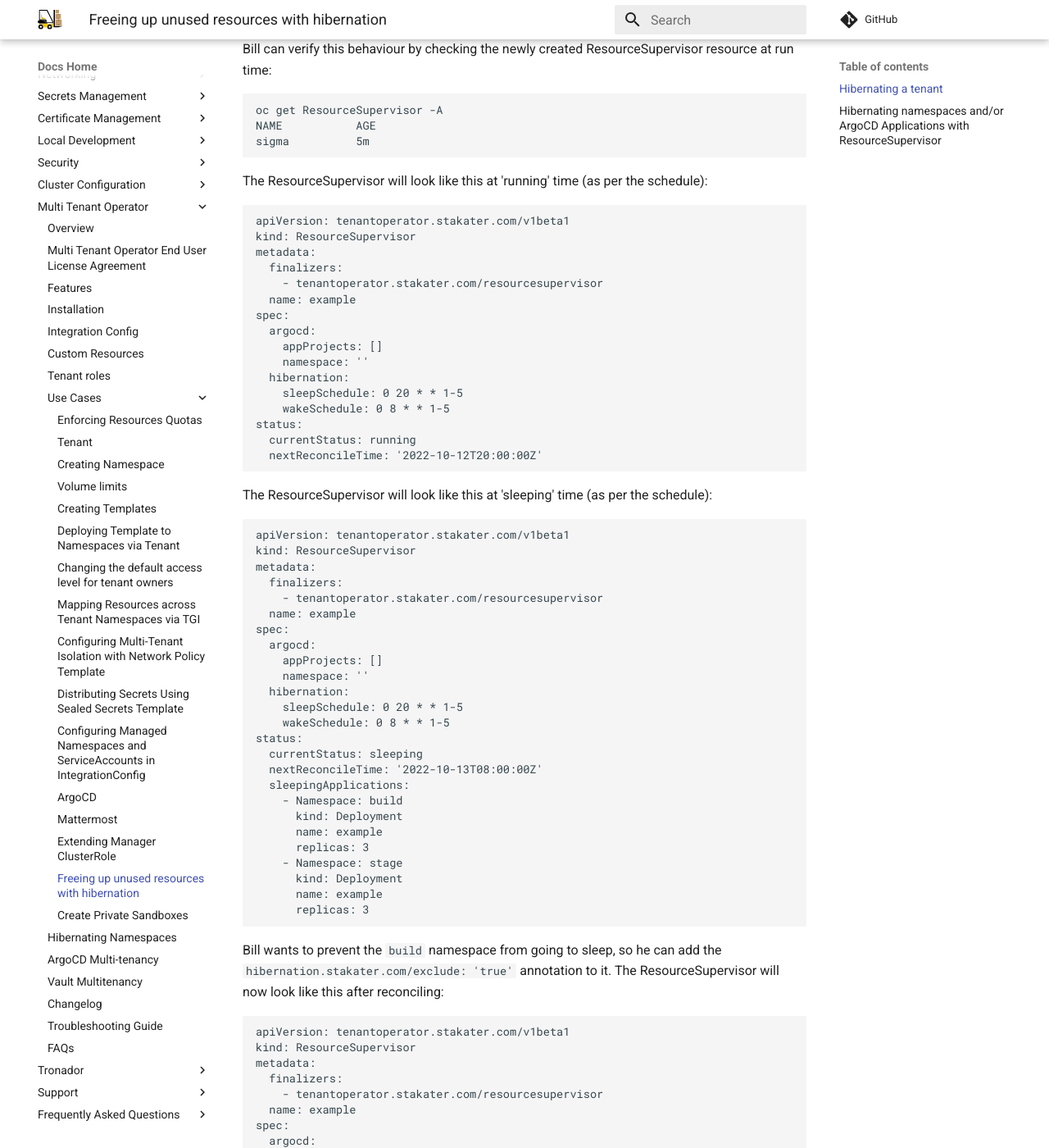
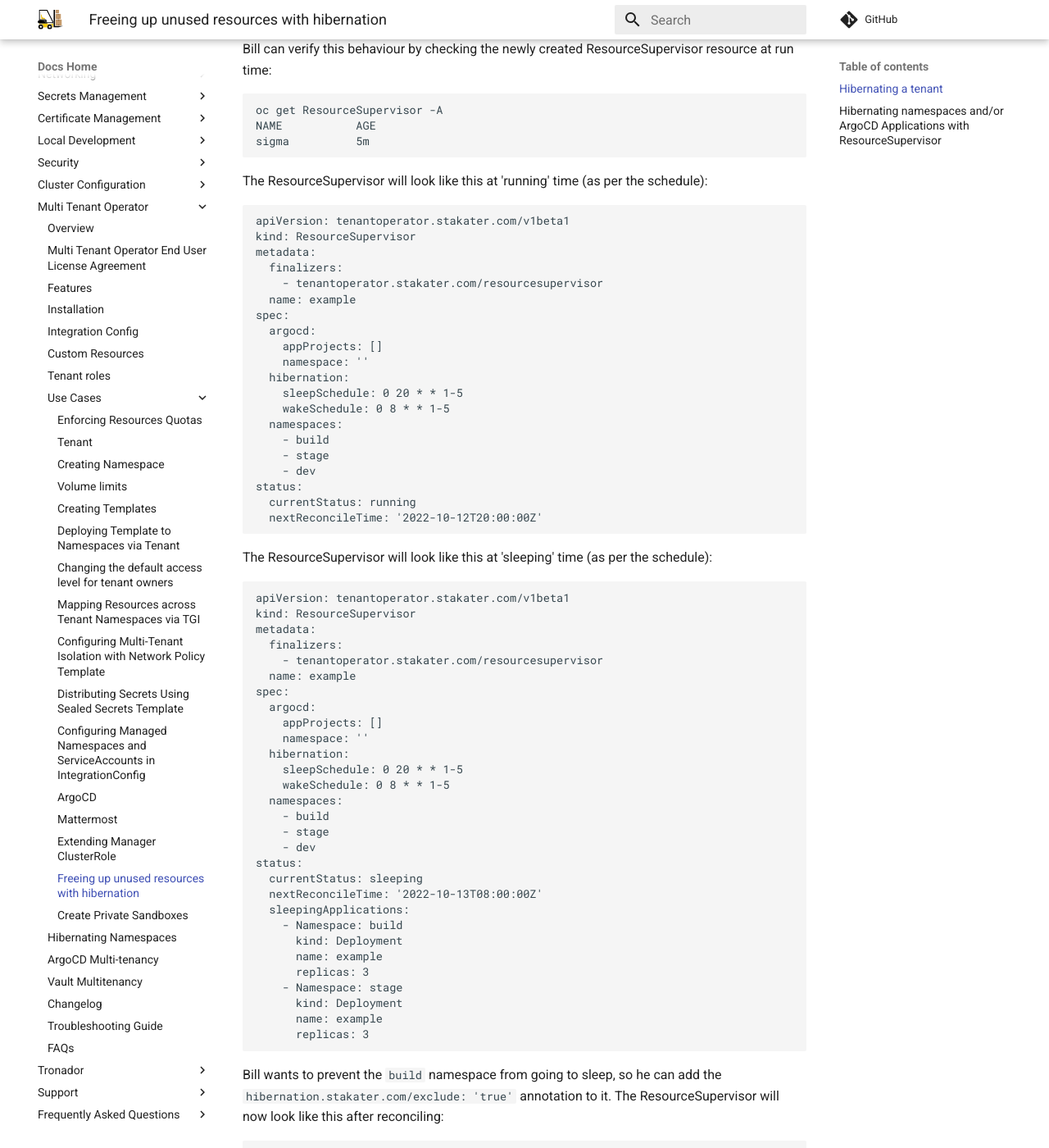
Before and after one commit to stakater/stakater-docs, an MkDocs documentation site: the page built from docs/content/sre/multi-tenant-operator/usecases/hibernation.md, in a window 1280 px wide and 1400 px high, scrolled down 903 px. Shown: the whole window at 82% size. Built offline with MkDocs 1.6.1 and Material for MkDocs 9.7.7, drawn with Linux system fonts in a browser that asks for light colours; comment, search, counter and statistics services are not loaded; some of the changed text lies outside the part shown.

Commit message:
add missing hibernation docs

````diff
--- a/docs/content/sre/multi-tenant-operator/usecases/hibernation.md
+++ b/docs/content/sre/multi-tenant-operator/usecases/hibernation.md
@@ -55,6 +55,10 @@ spec:
   hibernation:
     sleepSchedule: 0 20 * * 1-5
     wakeSchedule: 0 8 * * 1-5
+  namespaces:
+    - build
+    - stage
+    - dev
 status:
   currentStatus: running
   nextReconcileTime: '2022-10-12T20:00:00Z'
@@ -76,6 +80,10 @@ spec:
   hibernation:
     sleepSchedule: 0 20 * * 1-5
     wakeSchedule: 0 8 * * 1-5
+  namespaces:
+    - build
+    - stage
+    - dev
 status:
   currentStatus: sleeping
   nextReconcileTime: '2022-10-13T08:00:00Z'
@@ -106,6 +114,9 @@ spec:
   hibernation:
     sleepSchedule: 0 20 * * 1-5
     wakeSchedule: 0 8 * * 1-5
+  namespaces:
+    - stage
+    - dev
 status:
   currentStatus: sleeping
   nextReconcileTime: '2022-10-13T08:00:00Z'
@@ -115,6 +126,7 @@ status:
       name: example
       replicas: 3
 ```
+
 ## Hibernating namespaces and/or ArgoCD Applications with ResourceSupervisor
 
 Bill, the cluster administrator, wants to hibernate a collection of namespaces and AppProjects belonging to multiple different tenants. He can do so by creating a ResourceSupervisor manually, and specifying in its spec the hibernation schedule, and the namespaces and ArgoCD Applications that need to be hibernated as per the mentioned schedule.
````
Also changed, not shown: docs/content/sre/multi-tenant-operator/customresources.md (+5 -1 lines).
